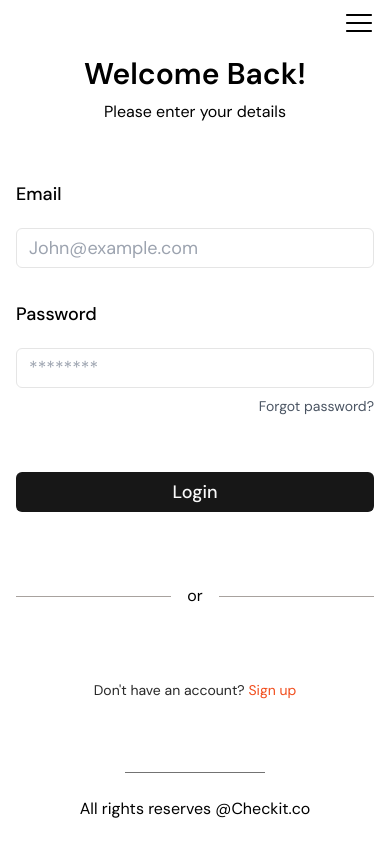
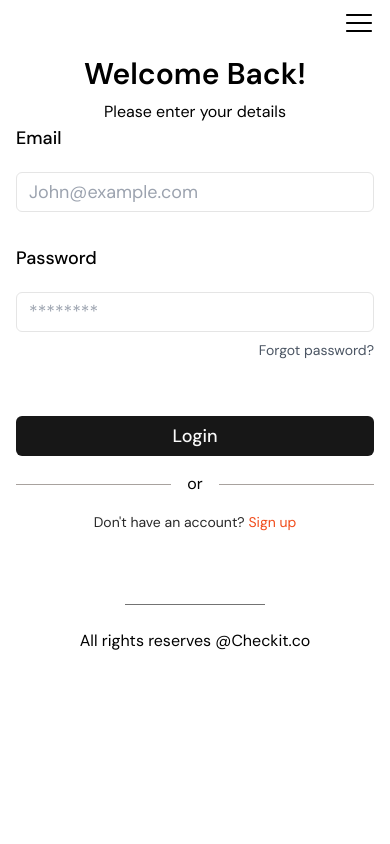
Before and after one commit to NattawatC/CHECKIT, a Next.js app: page /login in a window 390 px wide. Built offline with nearby package versions, Linux system fonts and the light colour scheme.

Commit message:
Responsive page

```diff
--- a/src/pages/index.tsx
+++ b/src/pages/index.tsx
@@ -39,6 +39,7 @@
 export default function Home() {
   return (
     <>
+      {/* Mobile */}
       <div className="px-4 py-2 float-right lg:hidden">
         <Hamburger className="text-custom-white" />
       </div>
@@ -49,6 +50,7 @@
           </button>
         </Link>
       </div>
+      {/* Desktop */}
       <div className="bg-custom-black">
         <MainLayout>
           <div className=" flex flex-col lg:justify-center gap-9 lg:gap-14">
@@ -105,7 +107,7 @@
             alt="logo mobile"
           />
         </div>
-        {/* Mobile Phone */}
+        {/* Mobile*/}
         <MainLayout className="flex lg:hidden">
           <div className="flex flex-col gap-9 items-center lg:justify-center">
             <p className="flex text-custom-white text-xl lg:text-4xl">
@@ -121,7 +123,7 @@
             </p>
           </div>
         </MainLayout>
-        {/* Website */}
+        {/* Desktop */}
         <div className="hidden lg:block px-20 py-14 mx-0 w-full">
           <div className="flex flex-col gap-9 justify-center">
             <p className="flex text-custom-white lg:text-4xl">
--- a/src/pages/login.tsx
+++ b/src/pages/login.tsx
@@ -108,8 +108,8 @@
       <div className="absolute px-4 py-2 top-0 right-0 lg:left-0">
         <Hamburger className="text-custom-black" />
       </div>
-      <div className="lg:flex lg:flex-row">
-        <MainLayout className="flex flex-col gap-14 lg:gap-8">
+      <div className="lg:flex lg:flex-row lg:min-h-screen">
+        <MainLayout className="flex flex-col lg:gap-8">
           <div className="flex flex-col items-center justify-center gap-2">
             <p className="font-semibold text-3xl lg:text-4xl">Welcome Back!</p>
             <p className="font-normal text-base">Please enter your details</p>
--- a/src/pages/register.tsx
+++ b/src/pages/register.tsx
@@ -100,7 +100,7 @@
       <div className="absolute px-4 py-2 top-0 right-0 lg:left-0">
         <Hamburger className="text-custom-black" />
       </div>
-      <div className="lg:flex lg:flex-row">
+      <div className="lg:flex lg:flex-row lg:min-h-screen">
         <MainLayout className="flex flex-col gap-14 lg:gap-8">
           <div className="flex flex-col items-center justify-center gap-2">
             <p className="font-semibold text-3xl lg:text-4xl">Create an account</p>
```
